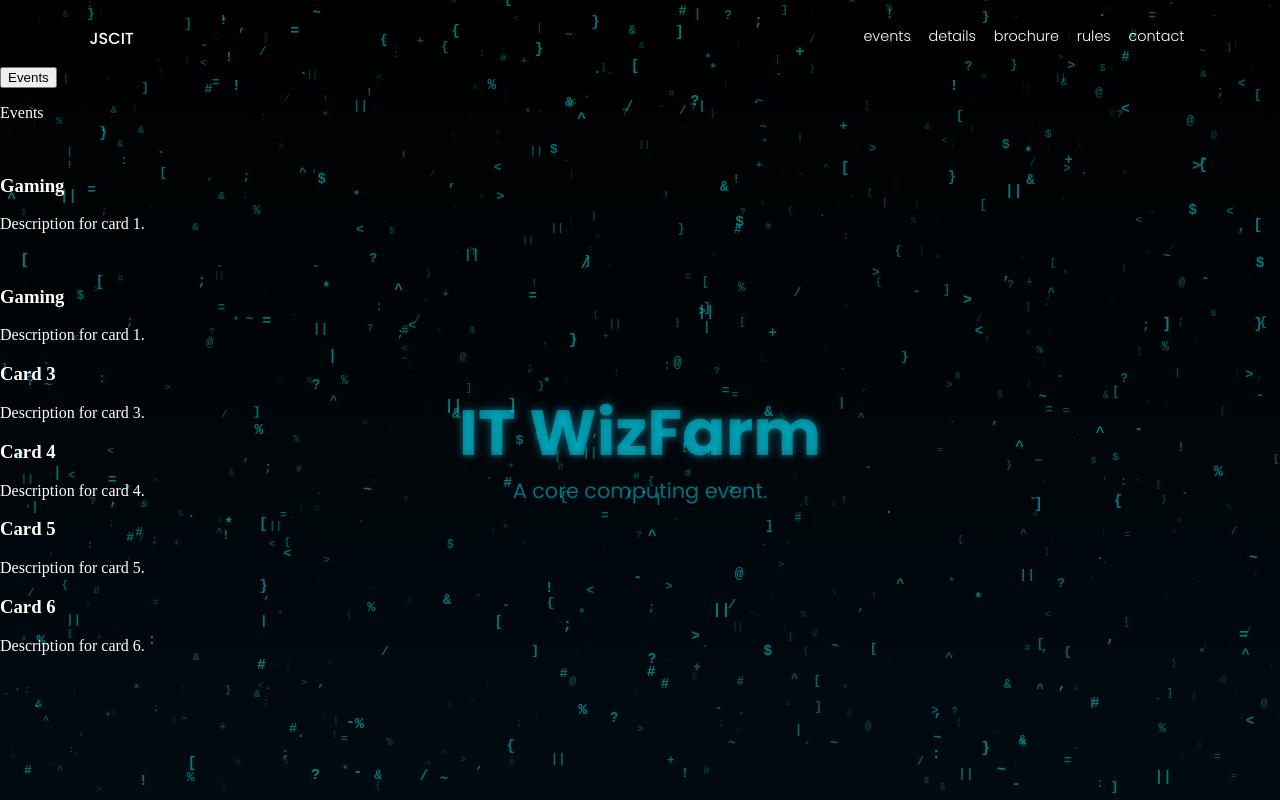
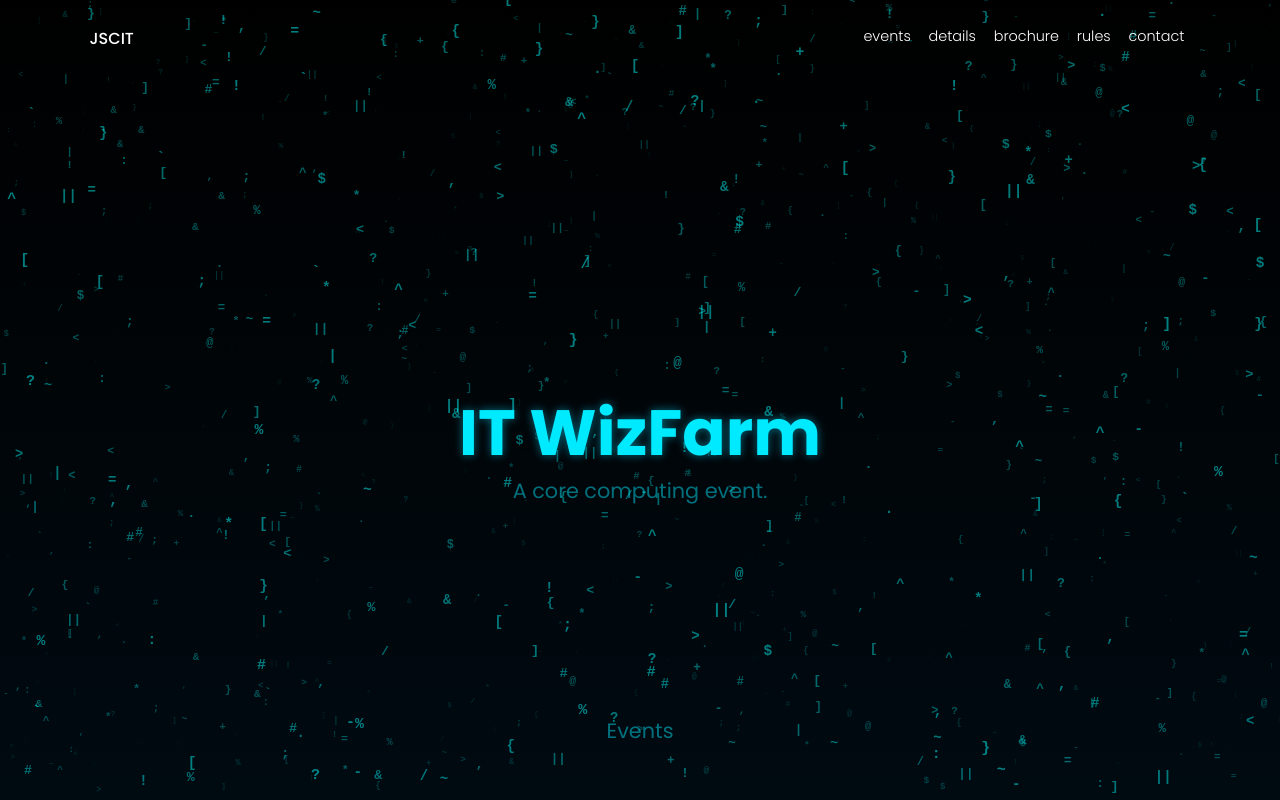
Before and after one commit to Dresucas/jpswizfarm, a plain HTML site: page index.html in a window 1280 px wide. Shown: the top 800 px of the page. Drawn offline with nearby package versions, Linux system fonts and the light colour scheme; animation ran at ten frames a second.

Commit message:
Update style.css

```diff
--- a/style.css
+++ b/style.css
@@ -71,12 +71,17 @@ nav button:hover{
 }
 /* navbar and header ends */
 
+
+#intro{
+    height: 100vh;
+}
+
 .mainName {
     position: absolute;
     font-family: 'Poppins', sans-serif;
     font-size: 4em;
     font-weight: bold;
-    color: rgba(0, 234, 255, 0.465);
+    color: rgb(0, 234, 255);
     text-shadow: 0 0 10px rgba(0, 217, 255, 0.492);
     opacity: 1;
     margin: 0.5em 0;
@@ -105,3 +110,142 @@ nav button:hover{
     transform: translate(-50%, -50%);
     transition: .3s;
 }
+
+#eventsButton{
+    position: absolute;
+    font-family: 'Poppins', sans-serif;
+    font-size: 1.3em;
+    color: rgba(0, 234, 255, 0.465);
+    opacity: 1;
+    margin: 0.5em 0;
+    top: 90%;
+    left: 50%;
+    transform: translate(-50%, -50%);
+    transition: .3s;
+    background: none;
+    border: none;
+    cursor: pointer;
+}
+
+#eventsButton:hover {
+    color: rgb(0, 213, 255);
+    text-shadow: 0 0 50px rgb(255, 255, 255);
+    opacity: 1;
+    cursor: pointer;
+}
+
+/* cards */
+
+
+#cardDeck{
+    background-color: black;
+    min-height: 100vh;
+    min-width: 100vw;
+}
+
+
+.deck {
+    display: grid;
+    grid-template-columns: repeat(auto-fill, minmax(250px, 1fr));
+    grid-gap: 20px;
+    margin-top: 0vh;
+    margin-left: 10vw;
+    margin-right: 10vw;
+}
+
+.card {
+    background-color: rgba(255, 255, 255, 0.1);
+    border-radius: 8px;
+    padding: 20px;
+    transition: transform 0.2s;
+    display: flex;
+    margin-top: 10vh;
+    flex-direction: column;
+    justify-content: center;
+    align-items: center;
+
+}
+
+#card1:hover {
+    animation: rotateColors 3s ease-in-out infinite;
+}
+
+
+.card:hover {
+    backdrop-filter: blur(31px);
+    background-color: rgba(128, 128, 128, 0.157);
+}
+
+@media only screen and (max-width: 768px) {
+    .card {
+        width: calc(50% - 40px);
+    }
+}
+
+@media only screen and (max-width: 480px) {
+    .card {
+        width: calc(100% - 40px);
+    }
+}
+
+
+.card {
+    position: relative;
+    overflow: hidden;
+}
+
+.card h3 {
+    position: absolute;
+    top: 10%;
+    left: 50%;
+    font-family: 'Poppins', sans-serif;
+    transform: translate(-50%, -50%);
+    opacity: 1;
+    transition: opacity 0.2s;
+}
+
+.card:hover h3 {
+    opacity: 0;
+}
+
+.card p {
+    position: absolute;
+    top: 50%;
+    left: 50%;
+    font-family: 'Poppins', sans-serif;
+    transform: translate(-50%, -50%);
+    opacity: 0;
+    transition: opacity 0.2s;
+}
+
+.card:hover {
+    box-shadow: 0 0 10px rgb(0, 0, 0);
+}
+
+.card:hover p {
+    opacity: 1;
+}
+
+#imgC1{
+    width: 300px;
+    height: 300px;
+    filter: grayscale(100%) sepia(100%) hue-rotate(180deg) saturate(5);
+    filter: blur(0px);
+    transition: .5s;
+}
+
+.card:hover #imgC1{
+    filter: grayscale(0%) sepia(0%) hue-rotate(0deg) saturate(10);
+    filter: blur(10px);
+}
+
+
+.head2{
+    font-family: 'Poppins', sans-serif;
+    font-size: 2em;
+    color: rgba(255, 255, 255, 0.465);
+    opacity: 1;
+    position: relative;
+    text-align: center;
+    transition: .3s;
+}
```
